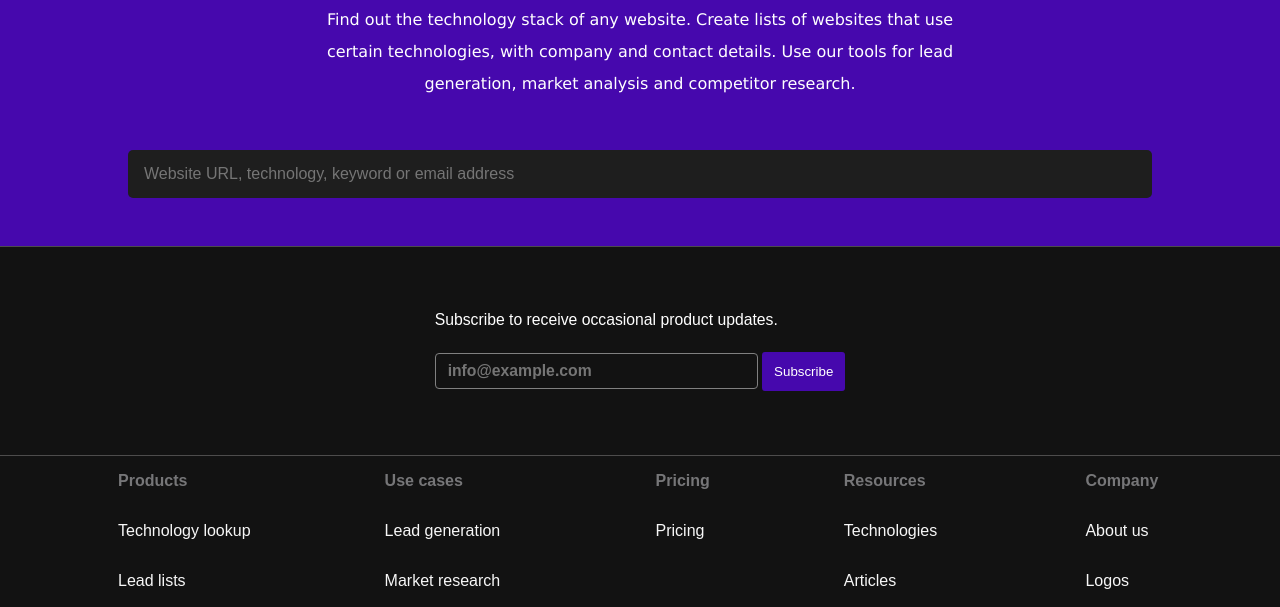
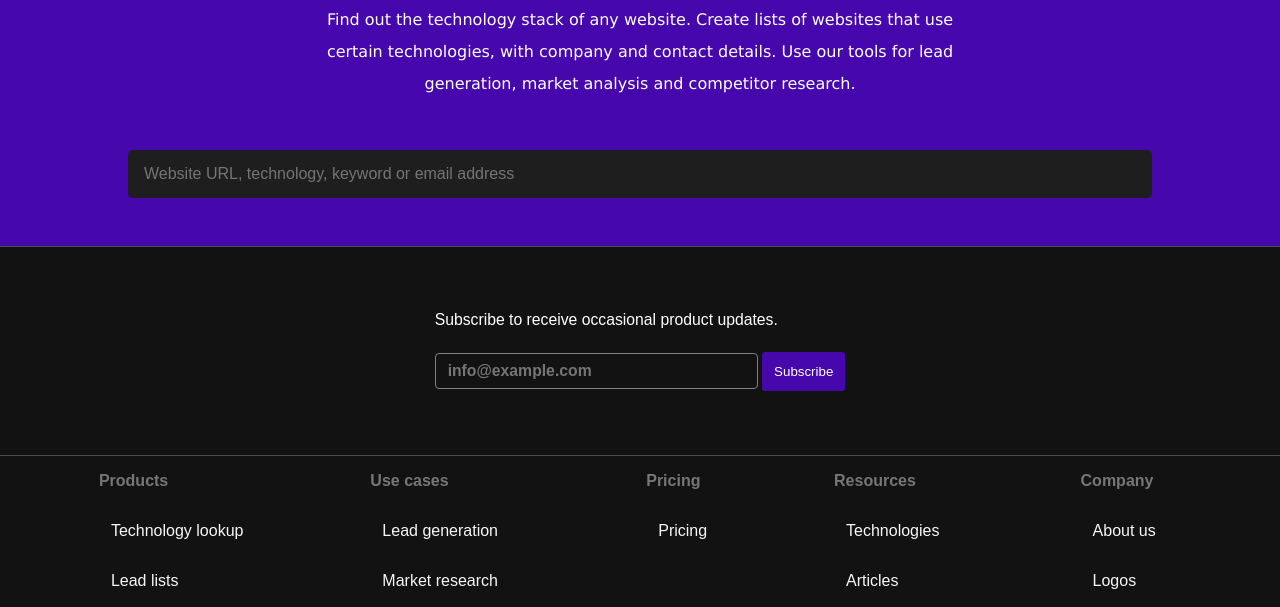
Before and after one commit to ankit-kr-maurya-82/Clone, a plain HTML site: page Wappalyzer/index.html in a window 1280 px wide. Shown: the part 170-777 px from the top of the page. Drawn offline with Linux system fonts and the light colour scheme.

Commit message:
bug and fix

```diff
--- a/Wappalyzer/navbarAndFooter.css
+++ b/Wappalyzer/navbarAndFooter.css
@@ -101,13 +101,25 @@ footer>.foot_list>h4{
 }
 
 
+footer>.foot_list>.foot_list_one{
+    width: 100%;
+}
+
 footer>.foot_list>.foot_list_one>li{
     list-style-type: none;
     padding: 1rem;
+    background-color: #121212;
+    width: 100%;
 }
 
 footer>.foot_list>.foot_list_one>li>a{
     color: rgb(247, 247, 247);
+    padding: 12px;
+    width: 100%;
+
+    &&:hover{
+        background-color: #313030;
+    }
 }
 
 .index_footer{
```
